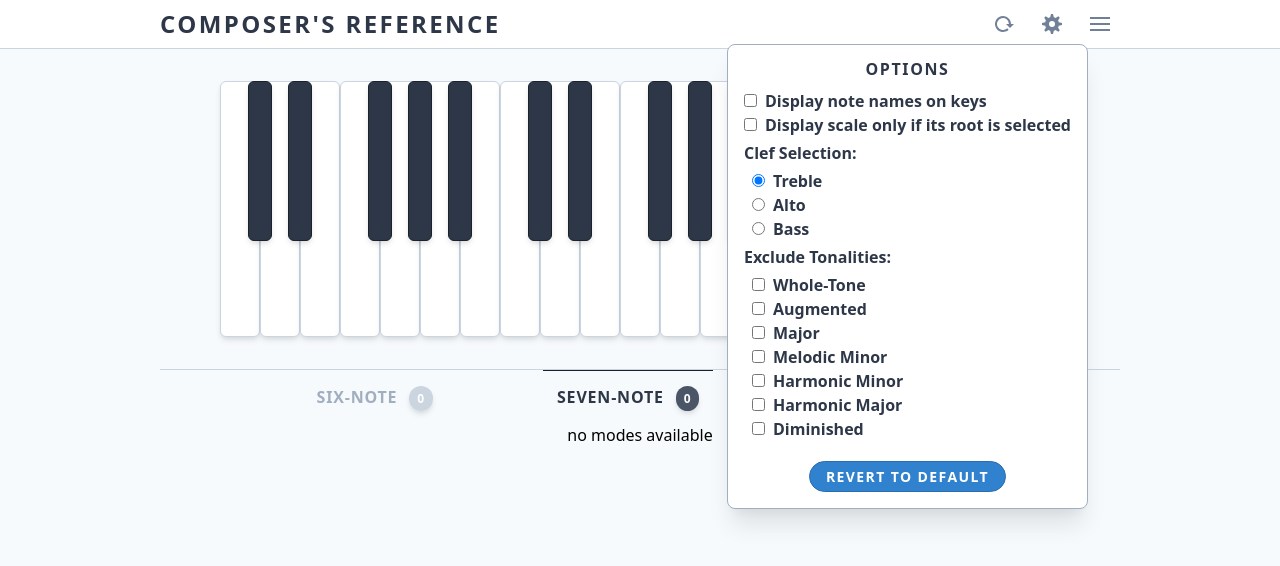
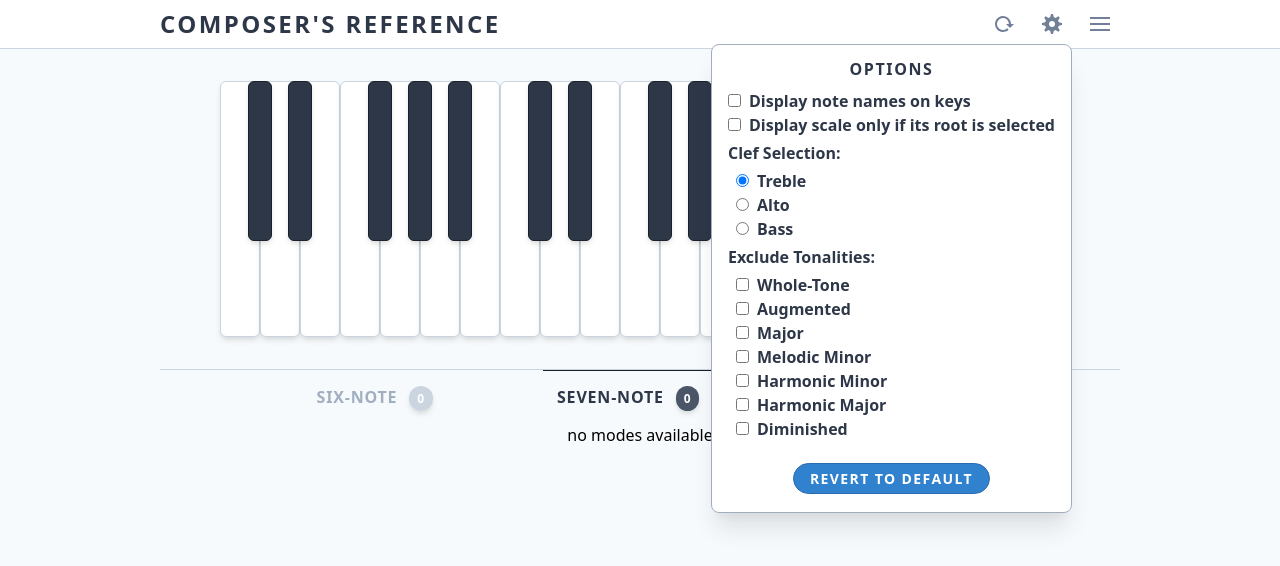
Before and after one commit to Kuzmink13/Composers-Reference, a React (Create React App) app: page / in a window 1280 px wide. Both pictures are taken after a click on the button 1052 px from the left and 24 px from the top of the page. Shown: the top 566 px of the page. Built offline with nearby package versions, Linux system fonts and the light colour scheme.

Commit message:
Updated HTML order for menu and options drop-downs / styles

```diff
--- a/src/components/Menu.jsx
+++ b/src/components/Menu.jsx
@@ -2,7 +2,7 @@ import React from 'react';
 
 function Menu() {
   return (
-    <ul className="drop-down w-56 mr-6 py-2">
+    <ul className="drop-down w-56 mt-10 mr-10 py-2">
       <li className="menu-item">About</li>
       <li className="menu-item">Meet the Scales</li>
       <li className="menu-item">FAQ</li>
--- a/src/components/Navbar.jsx
+++ b/src/components/Navbar.jsx
@@ -37,19 +37,26 @@ function Navbar(props) {
 
   return (
     <header className="py-1 px-auto bg-white border-b border-gray-400">
-      <div className="relative mx-auto px-8 lg:max-w-screen-lg text-gray-800">
-        <div className="flex justify-between items-center">
+      <div className="relative flex justify-between items-center mx-auto px-8 lg:max-w-screen-lg text-gray-800">
         {/* TITLE */}
         <h1 className="text-xl sm:text-2xl font-bold tracking-widest text-center">
           COMPOSER'S REFERENCE
         </h1>
 
+        {/* SCREEN-LOCK */}
+        {(optionsIsOpen || menuIsOpen) && (
+          <div
+            className="fixed h-full w-full inset-0 z-20"
+            onClick={closeAll}
+          />
+        )}
+
         {/* NAVIGATION BUTTONS */}
-          <nav className="flex text-gray-600">
+        <nav className="flex">
           {/* RESET BUTTON */}
           <button
             name="reset note selection"
-              className="tab-selection p-2 hover:text-gray-800 sm:mr-2"
+            className="tab-selection p-2 text-gray-600 hover:text-gray-800 sm:mr-2"
             onClick={props.clearAll}
           >
             <svg
@@ -60,10 +67,10 @@ function Navbar(props) {
             </svg>
           </button>
 
-            {/* OPTIONS BUTTON */}
+          {/* OPTIONS BUTTON AND DROP-DOWN */}
           <button
             name="options"
-              className="tab-selection p-2 hover:text-gray-800 sm:mr-2"
+            className="tab-selection p-2 text-gray-600 hover:text-gray-800 sm:mr-2"
             onClick={optionsHandler}
           >
             <svg
@@ -74,10 +81,12 @@ function Navbar(props) {
             </svg>
           </button>
 
-            {/* MENU BUTTON */}
+          {optionsIsOpen && <Options {...props} />}
+
+          {/* MENU BUTTON AND DROP-DOWN */}
           <button
             name="menu"
-              className="tab-selection p-2 hover:text-gray-800"
+            className="tab-selection p-2 text-gray-600 hover:text-gray-800"
             onClick={menuHandler}
           >
             <svg
@@ -87,18 +96,9 @@ function Navbar(props) {
               <path d="M0 3h20v2H0V3zm0 6h20v2H0V9zm0 6h20v2H0v-2z" />
             </svg>
           </button>
+
+          {menuIsOpen && <Menu />}
         </nav>
-        </div>
-
-        {/* OTPTIONS/MENU DROP-DOWNS */}
-        {(optionsIsOpen || menuIsOpen) && (
-          <div
-            className="fixed h-full w-full inset-0 z-20"
-            onClick={closeAll}
-          />
-        )}
-        {optionsIsOpen && <Options {...props} />}
-        {menuIsOpen && <Menu />}
       </div>
     </header>
   );
--- a/src/components/Options.jsx
+++ b/src/components/Options.jsx
@@ -7,7 +7,7 @@ function Options(props) {
   const isLineBreakNeeded = (arr, i) => i + 1 !== arr.length;
 
   return (
-    <form className="drop-down mr-16 px-4 py-2">
+    <form className="drop-down mt-10 mr-20 px-4 py-2">
       <h2 className="mx-auto py-1 font-bold tracking-widest">OPTIONS</h2>
 
       {/* GENERAL OPTIONS */}
@@ -79,10 +79,10 @@ function Options(props) {
 
       {/* RESET SETTINGS BUTTON */}
       <button
-        className="btn mt-4 mb-2 mx-auto cursor-pointer"
+        className="tab-selection p-1 mt-3 mb-1 mx-auto"
         onClick={(event) => props.handleRevertSettings(event)}
       >
-        REVERT TO DEFAULT
+        <div className="btn cursor-pointer">REVERT TO DEFAULT</div>
       </button>
     </form>
   );
```
Lines whose indentation alone changed are shown as unchanged.
